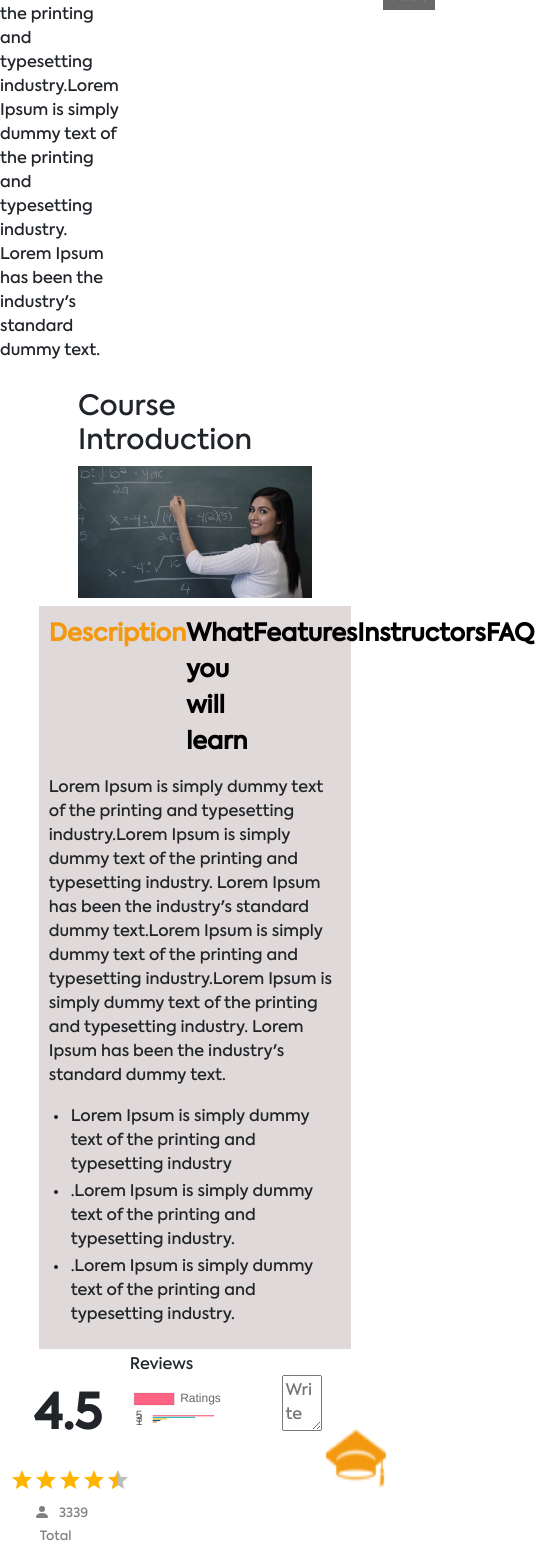
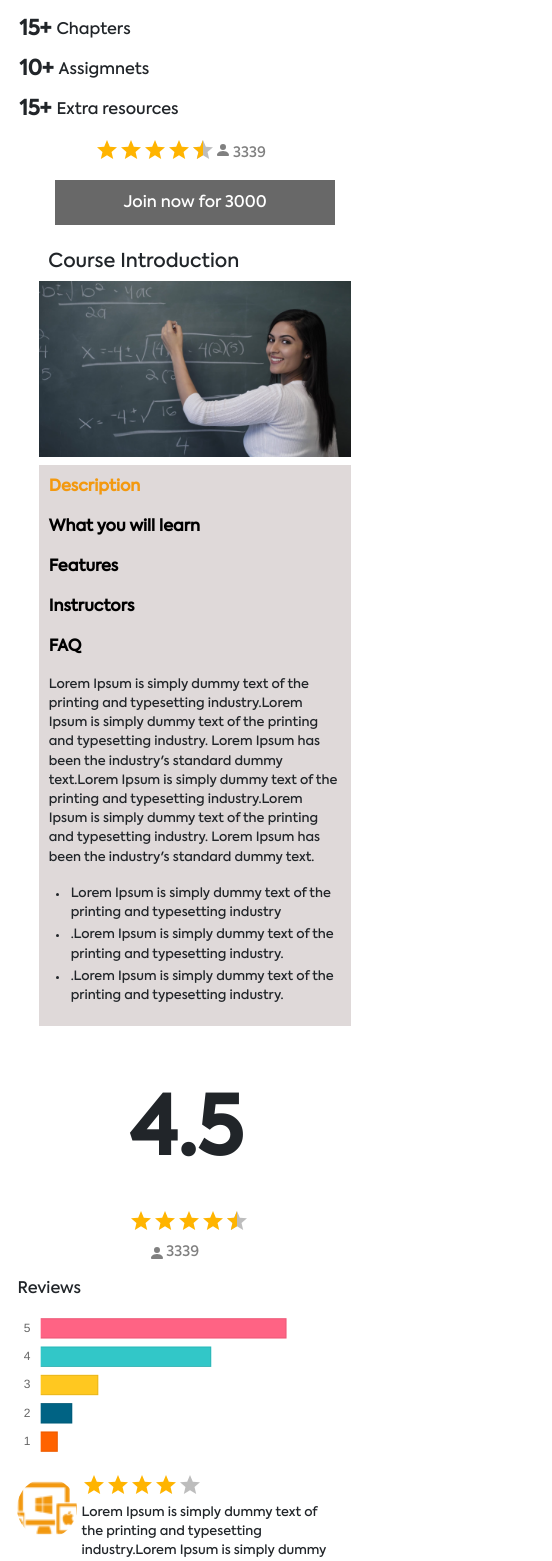
Before and after one commit to jaistarx/delopus, a React (Create React App) app: page /description in a window 390 px wide. Shown: the part 180-1741 px from the top of the page, 552 px wide, since content can reach past the window. Built offline with nearby package versions, Linux system fonts and the light colour scheme.

Commit message:
responsive dsc

```diff
--- a/src/CourseDesc.css
+++ b/src/CourseDesc.css
@@ -2,6 +2,12 @@
     display: flex;
     justify-content: space-evenly;
     margin-top: 2%;
+}
+.headingmain{
+    width: 40%;
+}
+.starbutton{
+    width:15%;
 }
 .join{
     padding: 3%;
@@ -51,10 +57,6 @@ ul li{
 }
 .pplflex{
     display: flex;
-    /* justify-content: space-evenly; */
-
-
-
 
 }
 .ppl{
@@ -63,3 +65,59 @@ ul li{
     color:gray;
 
 }
+@media screen and (max-width:54rem){
+    .topflexing{
+        flex-direction: column;
+        margin-left: 5%;
+        margin-right: 5%;
+        width:90%;
+    }
+    .headingmain{
+        width:90%;
+        font-size: 0.8rem;
+    }
+    .resp{
+        display: flex;
+
+    }
+    .vdo{
+        margin-left: 10%;
+        margin-right: 10%;
+    }
+    .join{
+        margin-left: 10%;
+        width:80%;
+    }
+    .topp{
+        margin-left: 1.5%;
+    }
+    .starbutton{
+        display: flex;
+        width: 100%;
+        justify-content: space-evenly;
+    }
+    .grayflexing{
+        flex-direction: column;
+        font-size: 1rem;
+    }
+    .text-desc{
+        font-size: 0.8rem;
+    }
+    .course-intro{
+        font-size: 1.2rem;
+        margin-left: 3%;
+        margin-right: 3%;
+        width:96%;
+        margin-top: 8%;
+    }
+
+}
+@media screen and (max-width:45rem){
+    .starbutton{
+        flex-direction: column;
+
+    }
+    .star{
+        margin-left:-45%;
+    }
+}
--- a/src/CourseDesc.js
+++ b/src/CourseDesc.js
@@ -22,8 +22,8 @@ function Desc() {
   return (
     <div>
       <div className="topflexing">
-        <div style={{ width: "40%" }}>
-          <h1 style={{fontWeight:'800'}}>NATA Coaching</h1>
+        <div className="headingmain">
+          <h1 style={{ fontWeight: "800" }}>NATA Coaching</h1>
           <p>
             Lorem Ipsum is simply dummy text of the printing and typesetting
             industry.Lorem Ipsum is simply dummy text of the printing and
@@ -31,23 +31,35 @@ function Desc() {
             dummy text.
           </p>
         </div>
-        <div>
-          <h1 style={{fontWeight:'800'}}>15+</h1>
-          <p>Chapters</p>
+        <div className="resp">
+          <div>
+            <h1 style={{ fontWeight: "800" }}>15+</h1>
+          </div>
+          <div className="topp">
+            <p>Chapters</p>
+          </div>
         </div>
-        <div>
-          <h1 style={{fontWeight:'800'}}>10+</h1>
-          <p>Assignments</p>
+        <div className="resp">
+          <div>
+            <h1 style={{ fontWeight: "800" }}>10+</h1>
+          </div>
+          <div className="topp">
+            <p>Assigmnets</p>
+          </div>
         </div>
-        <div>
-          <h1 style={{fontWeight:'800'}}>15+</h1>
-          <p>Extra Resources</p>
+        <div className="resp">
+          <div>
+            <h1 style={{ fontWeight: "800" }}>15+</h1>
+          </div>
+          <div className="topp">
+            <p>Extra resources</p>
+          </div>
         </div>
-        <div style={{ width: "15%" }}>
+        <div className="starbutton">
           <div>
             <div>
               <div className="pplflex">
-                <div>
+                <div className="star">
                   <Rating
                     name="half-rating-read"
                     defaultValue={4.5}
@@ -74,11 +86,12 @@ function Desc() {
               </div>
             </div>
           </div>
-          <button className="join">Join now for 3000</button>
+          <div>
+          <button className="join">Join now for 3000</button></div>
         </div>
       </div>
       <div className="vdo">
-        <h3>Course Introduction</h3>
+        <h3 className="course-intro">Course Introduction</h3>
         <img src="images/tcr2.png" alt="vdo" className="imgvdo"></img>
       </div>
       <div className="graybox">
@@ -114,7 +127,7 @@ function Desc() {
             <p>FAQ</p>
           </div>
         </div>
-        <div>
+        <div className="text-desc">
           {des === 1 && (
             <div>
               <p>
--- a/src/charts.js
+++ b/src/charts.js
@@ -22,6 +22,9 @@ var options = {
       },
     ],
   },
+  legend: {
+      display:false,
+  }
 };
 const data = {
   labels: ["5", "4", "3", "2", "1"],
@@ -35,7 +38,7 @@ const data = {
         "rgba(0,99,132)",
         "rgba(255,99,0)",
       ],
-      //   borderColor: 'rgba(255,99,132,1)',
+
       borderWidth: 1,
 
       data: [85, 59, 20, 11, 6],
@@ -47,61 +50,45 @@ export default class BarExample extends Component {
   render() {
     return (
       <div className="rateflex">
-        <div>
-          <div
-            style={{
-              fontSize: "3rem",
-              fontWeight: "800",
-              marginTop: "20%",
-              marginLeft: "20%",
-              marginRight: "20%",
-              width: "60%",
-            }}
-          >
+        <div className="star-margin">
+          <div className="rate">
             <p>4.5</p>
           </div>
+          <div className="rate-stars">
             <Rating
               name="half-rating-read"
               defaultValue={4.5}
               precision={0.5}
               readOnly
             />
+          </div>
           <div>
             <div className="pplflex">
-              <div style={{width:'10%'}}>
+              <div style={{ width: "10%" }}>
                 <IconContext.Provider
                   value={{
-                    // size: "30.5%",
                     color: "gray",
                   }}
                 >
                   <BsPersonFill />
                 </IconContext.Provider>
               </div>
-              <div className="ppl" style={{marginTop:'5%'}}>
+              <div className="ppl">
                 <p>3339</p>
               </div>
             </div>
-            <p className="ppl" style={{marginTop:'-10%'}}>Total</p>
           </div>
         </div>
-        <div style={{ width: "25%" }}>
+        <div className="bars">
           <h2>Reviews</h2>
           <HorizontalBar
             data={data}
             width={100}
             height={50}
-            type="horizontalBar"
             options={options}
           />
         </div>
 
-        <textarea
-          placeholder="Write your review"
-          type="text"
-          className="texts"
-        ></textarea>
-        <img src="images/edu.svg" alt="profile" className="mypro"></img>
       </div>
     );
   }
--- a/src/stars.css
+++ b/src/stars.css
@@ -1,5 +1,4 @@
 .profile{
-
     border-radius: 100%;
 }
 
@@ -8,6 +7,7 @@
     width:50%;
     padding-top: 2.5%;
 }
+
 .spaces{
     margin: 1.5%;
     margin-left: 5%;
@@ -16,37 +16,95 @@
 .rateflex{
     display: flex;
     margin-left: 2.5%;
+    width:100%;
+}
 
+.bars{
+    width: 25%;
 }
 .pplflex{
     display: flex;
-    /* justify-content: space-evenly; */
     margin-left: 20%;
     margin-right: 20%;
     width: 60%;
 
 }
+
 .ppl{
     margin-left: 25%;
     font-size: 0.8rem;
     color:gray;
+    margin-top: 5%;
 
 }
-.texts{
-    width: 40%;
-    height: 100%;
-    margin-top: 5%;
-    margin-left: 15%;
-    padding: 0.7%;
-}
+
+
 .review{
     width:50%;
     display: flex;
 }
-.mypro{
-    border-radius: 100%;
-    margin: 1%;
+
+.rate{
+    font-size: 3rem;
+    font-weight: 800;
+    margin-top: 35%;
+    margin-left: 20%;
+    margin-right: 20%;
+    width:60%;
 
 
 }
 /*charts.js*/
+@media screen and (max-width:54rem){
+    .ratings{
+        width: 85%;
+        font-size: 0.8rem;
+    }
+
+    .bars{
+        width: 30%;
+    }
+
+    .rate{
+        font-size: 5rem;
+        margin-left: 30%;
+        margin-right: 30%;
+        width:40%;
+        margin-top: 10%;
+    }
+    .rate-stars{
+        margin-left: 30%;
+        margin-right: 30%;
+        width:40%;
+    }
+    .ppl{
+        margin-left: 0.5%;
+        margin-top: 1%;
+        font-size: 0.9rem;
+    }
+    .pplflex{
+        margin-left: 35%;
+        margin-right: 35%;
+        width:30%;
+    }
+
+
+}
+@media screen and (max-width:40rem){
+    .rateflex{
+        flex-direction: column;
+    }
+    .bars{
+        width: 80%;
+        margin-left: 2%;
+    }
+
+    .star-margin{
+        margin-left: 1%;
+    }
+
+    .ppl{
+        margin-left: 5%;
+    }
+
+}
```
Also changed, not shown: src/stars.js (+3 -23 lines). Lines whose indentation alone changed are shown as unchanged.
